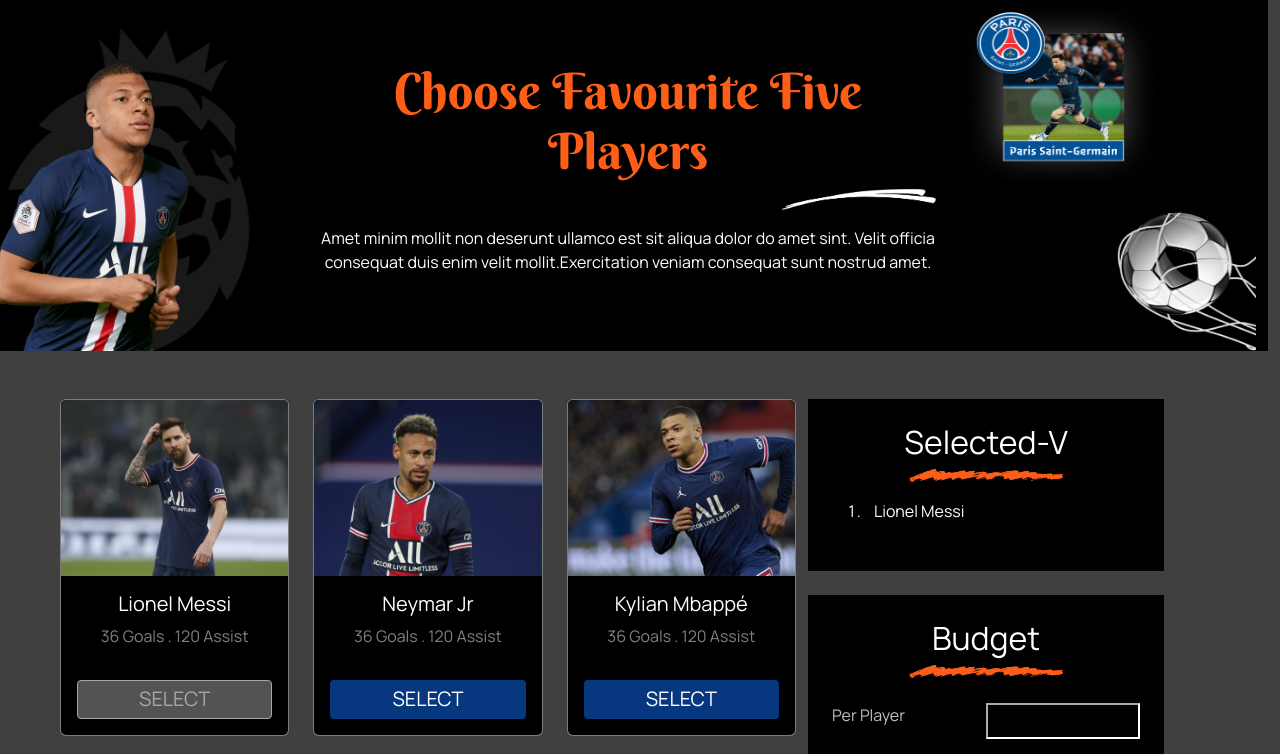
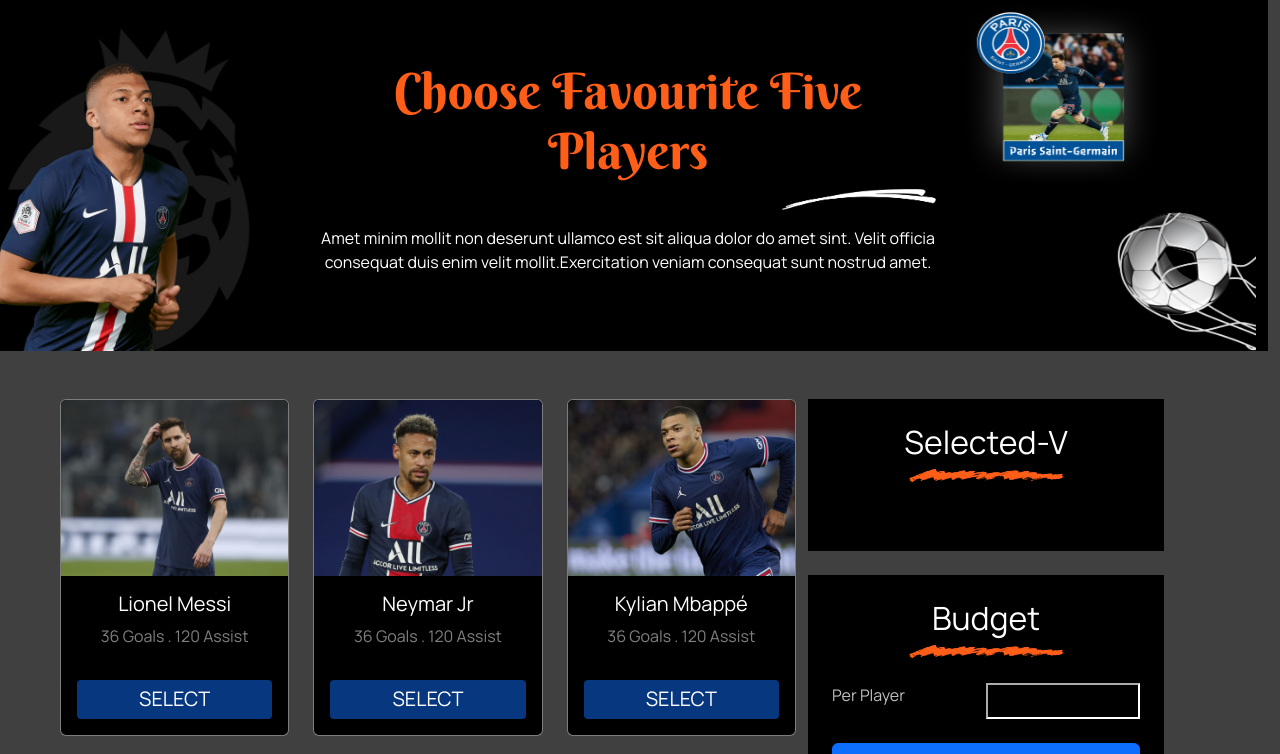
Before and after one commit to ShourovHasan/best-five-dom-assignment-ShourovHasan, a plain HTML site: page index.html in a window 1280 px wide. Shown: the top 754 px of the page. Drawn offline with nearby package versions, Linux system fonts and the light colour scheme.

Commit message:
Some updates in players Section remove by default disabled of first card

```diff
--- a/index.html
+++ b/index.html
@@ -44,10 +44,10 @@
                         <div class="card h-100 bg-black border-light border-opacity-50">
                             <img src="images/players/1.png" class="card-img-top" alt="...">
                             <div class="card-body text-center">
-                                <h5 class="card-title">Lionel Messi</h5>
+                                <h5 id="player_name_1" class="card-title">Lionel Messi</h5>
                                 <p class="card-text text-white-50">36 Goals . 120 Assist</p>
                             </div>
-                            <div class="btn bg-white bg-opacity-50 text-white  m-3 rounded-1 disabled">
+                            <div id="select_btn_1" class="btn bg-primary bg-opacity-50 text-white  m-3 rounded-1">
                                 <small class="h5">SELECT</small>
                             </div>
                         </div>
@@ -123,7 +123,7 @@
                         <img class="w-50" src="images/section_title_underline.png" alt="">
                     </div>
                     <ol id="players_list">
-                        <li style="margin-bottom: 10px; padding-left: 10px;">Lionel Messi</li>
+                        <!-- <li style="margin-bottom: 10px; padding-left: 10px;">Lionel Messi</li> -->
                     </ol>
                 </div>
                 <div class="h-auto p-4 bg-black col-12">
--- a/js/list_add.js
+++ b/js/list_add.js
@@ -27,6 +27,9 @@ function playerAdd(playerId, btnSelected) {
     btnSelect.classList.add('bg-white');
 }
 
+document.getElementById('select_btn_1').addEventListener('click', function (event) {
+    playerAdd('player_name_1', 'select_btn_1');
+})
 document.getElementById('select_btn_2').addEventListener('click', function (event) {
     playerAdd('player_name_2', 'select_btn_2');
 })
```
